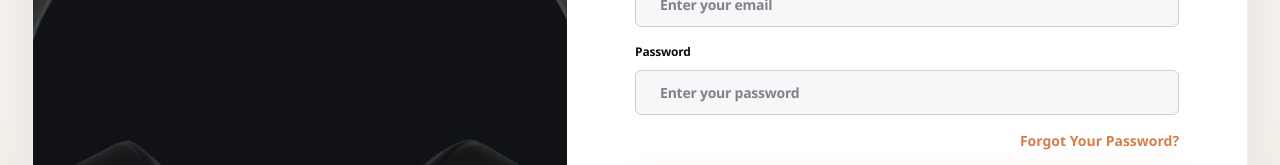
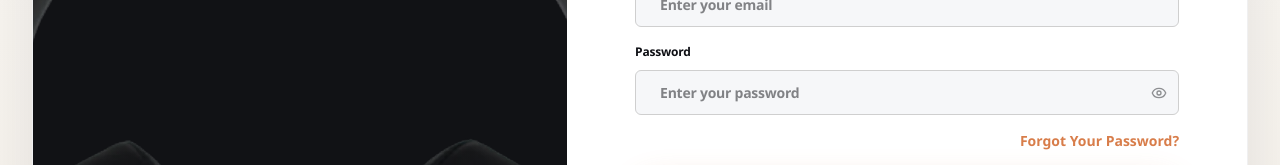
Before and after one commit to Chiemezie123/audiophile, a Next.js app in the folder client/: page /login in a window 1280 px wide. Shown: the part 275-440 px from the top of the page. Built offline with nearby package versions, Linux system fonts and the light colour scheme; no server answers.

Commit message:
add eyeicon in the password input handler

```diff
--- a/client/components/ui/textIpnut.tsx
+++ b/client/components/ui/textIpnut.tsx
@@ -2,6 +2,7 @@
 import { cn } from "@/lib/utils";
 import { useState } from "react";
 import { UseFormRegister, FieldValues, Path } from "react-hook-form";
+import { Eye, EyeOff } from "lucide-react";
 
 import { InputHTMLAttributes, ReactNode } from "react";
 
@@ -51,7 +52,10 @@ function Input<T extends FieldValues = FieldValues>({
   ...props
 }: InputProps<T>) {
   const [isValid, setIsValid] = useState({});
+  const [showPassword, setShowPassword] = useState(false);
   const inputId = name ?? label ?? placeholder ?? "input-field";
+  const isPasswordInput = type === "password";
+  const resolvedType = isPasswordInput && showPassword ? "text" : type;
 
   return (
     <div className="group flex flex-col gap-[9px] w-full items-start">
@@ -75,7 +79,7 @@ function Input<T extends FieldValues = FieldValues>({
         )}
 
         <input
-          type={type}
+          type={resolvedType}
           id={inputId}
           placeholder={placeholder}
           data-slot="input"
@@ -89,13 +93,29 @@ function Input<T extends FieldValues = FieldValues>({
             "placeholder:text-sm lg:placeholder:text-sm xl:placeholder:text-sm",
             className,
             leftIcon && "pl-10",
-            rightIcon && "pr-10"
+            (rightIcon || isPasswordInput) && "pr-12"
           )}
           {...(register && name ? register(name) : {})}
           {...props}
         />
+        {isPasswordInput ? (
+          <button
+            type="button"
+            onClick={() => setShowPassword((current) => !current)}
+            className="absolute inset-y-0 right-0 flex items-center pr-3 text-black/45 transition hover:text-[#d87d4a]"
+            aria-label={showPassword ? "Hide password" : "Show password"}
+            aria-pressed={showPassword}
+          >
+            {showPassword ? <EyeOff className="h-4 w-4" /> : <Eye className="h-4 w-4" />}
+          </button>
+        ) : null}
         {rightIcon && (
-          <div className="absolute inset-y-0 right-0 flex items-center pr-3 pointer-events-none">
+          <div
+            className={cn(
+              "absolute inset-y-0 right-0 flex items-center pointer-events-none",
+              isPasswordInput ? "pr-10" : "pr-3"
+            )}
+          >
             {rightIcon}
           </div>
         )}
```
